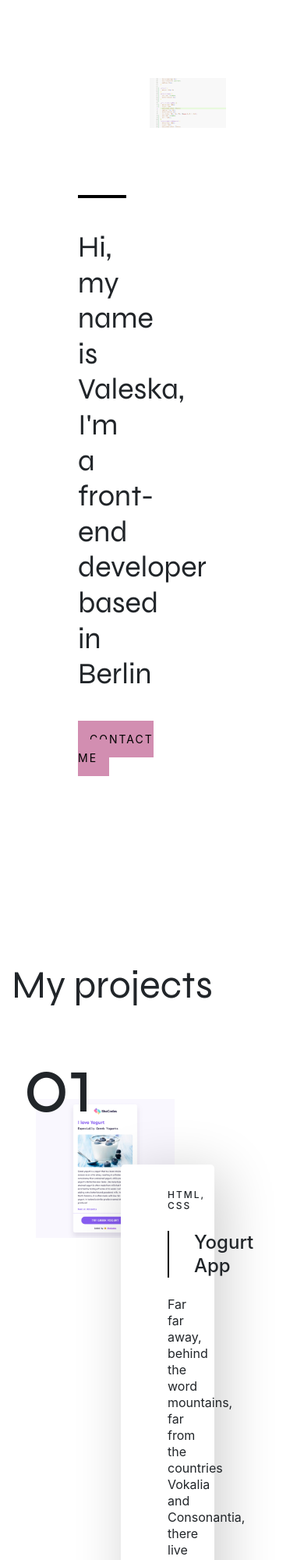
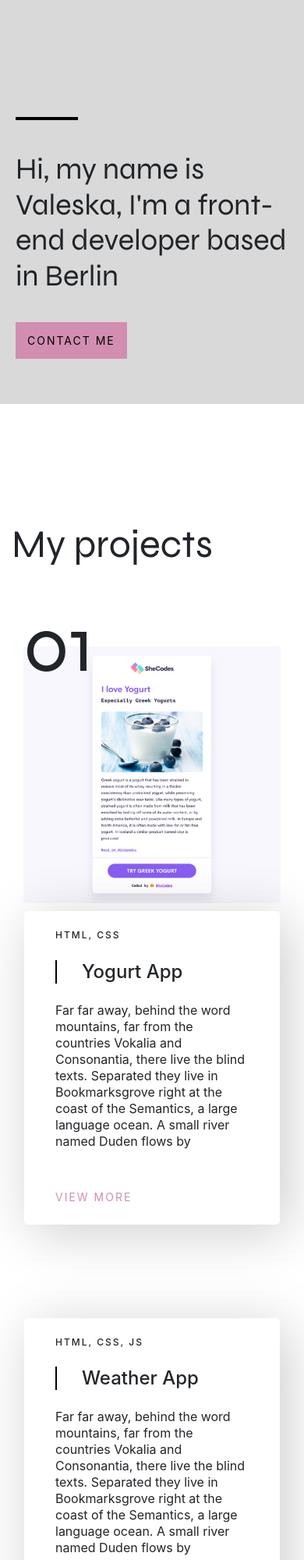
Before and after one commit to oostenhuit/portfolio-project-shecodes, a plain HTML site: page index.html in a window 390 px wide. Shown: the top 2000 px of the page at 78% size. Drawn offline with nearby package versions, Linux system fonts and the light colour scheme.

Commit message:
Adapted responsive behavior for main page

```diff
--- a/index.html
+++ b/index.html
@@ -41,14 +41,14 @@
   <body>
     <div class="hero">
       <div class="row">
-        <div class="col-5 hero-left">
+        <div class="col-lg-5 hero-left">
           <div class="black-bracket"></div>
           <h1 class="mb-5">
             Hi, my name is Valeska, I'm a front-end developer based in Berlin
           </h1>
           <a href="#" class="primary-button">Contact me</a>
         </div>
-        <div class="col-7">
+        <div class="col-lg-7 d-none d-lg-block">
           <img
             src="/images/coding-light.png"
             class="img-fluid hero-image"
@@ -61,17 +61,17 @@
       <div class="container">
         <h2 class="project-title">My projects</h2>
         <div class="row project">
-          <div class="col-8">
+          <div class="col-lg-8">
             <div class="work-number">
               <h3>01</h3>
             </div>
             <img
               src="/images/yogurt-project.png"
               alt=""
-              class="img-fluid project-image p-3"
+              class="img-fluid project-image"
             />
           </div>
-          <div class="col-4 project-description">
+          <div class="col-lg-4 project-description description-right">
             <h4 class="mb-4">HTML, CSS</h4>
             <h5 class="mb-4">Yogurt App</h5>
             <p class="mb-5">
@@ -85,7 +85,14 @@
         </div>
 
         <div class="row project">
-          <div class="col-4 project-description-left">
+          <div
+            class="
+              col-lg-4
+              project-description
+              description-left
+              order-sm-2 order-lg-1
+            "
+          >
             <h4 class="mb-4">HTML, CSS, JS</h4>
             <h5 class="mb-4">Weather App</h5>
             <p class="mb-5">
@@ -96,30 +103,30 @@
             </p>
             <a href="#" class="view-more-link">View more</a>
           </div>
-          <div class="col-8">
+          <div class="col-lg-8 order-sm-1 order-lg-2">
             <div class="work-number">
               <h3>02</h3>
             </div>
             <img
               src="/images/weather-project.png"
               alt=""
-              class="img-fluid project-image p-3"
+              class="img-fluid project-image"
             />
           </div>
         </div>
 
         <div class="row project">
-          <div class="col-8">
-            <div class="work-number d-flex justify-content-end">
+          <div class="col-lg-8">
+            <div class="work-number">
               <h3>03</h3>
             </div>
             <img
               src="/images/dictionary-project.png"
               alt=""
-              class="img-fluid project-image p-3"
+              class="img-fluid project-image"
             />
           </div>
-          <div class="col-4 project-description">
+          <div class="col-lg-4 project-description description-right">
             <h4 class="mb-4">React</h4>
             <h5 class="mb-4">Dictionary App</h5>
             <p class="mb-5">
--- a/styles.css
+++ b/styles.css
@@ -78,16 +78,12 @@ p {
   border-radius: 5px;
   box-shadow: 10px 10px 70px rgba(0, 0, 0, 0.2);
   position: relative;
+}
+
+.description-right {
   left: -100px;
 }
-.project-description-left {
-  margin-top: 100px;
-  height: 100%;
-  background-color: white;
-  padding: 32px 60px;
-  border-radius: 5px;
-  box-shadow: 10px 10px 70px rgba(0, 0, 0, 0.2);
-  position: relative;
+.description-left {
   left: 100px;
   z-index: 1;
 }
@@ -111,3 +107,16 @@ p {
   font-size: 100px;
   margin-right: 40px;
 }
+
+@media (max-width: 992px) {
+  .hero {
+    background-color: var(--main-grey);
+    padding: 0 20px 70px;
+  }
+
+  .project-description {
+    left: 0px;
+    margin: 10px 16px;
+    padding: 24px 40px;
+  }
+}
```
